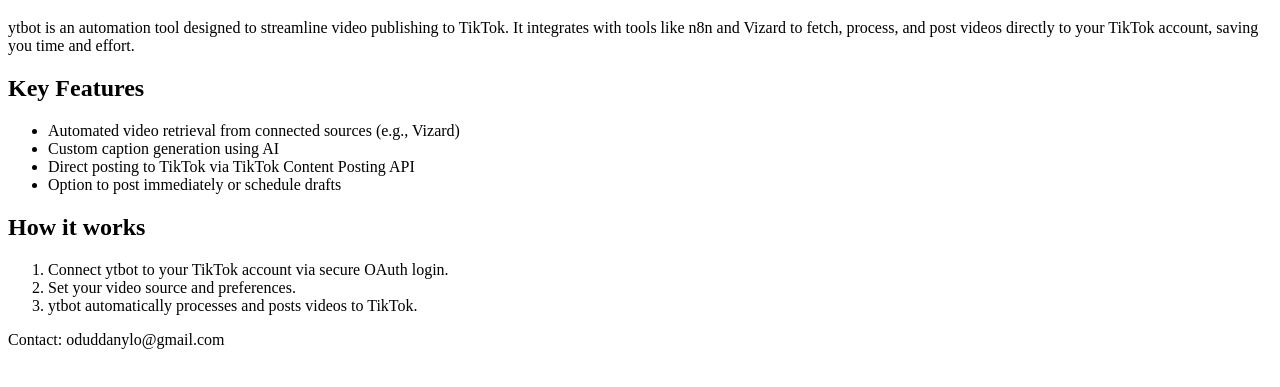
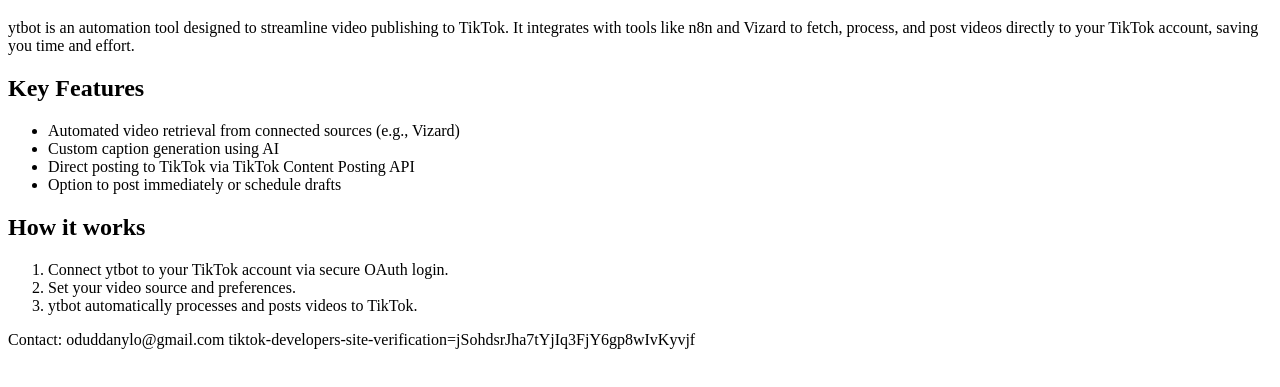
Before and after one commit to oduddanylo/ytbot-pages, a plain HTML site: page index.html in a window 1280 px wide. Shown: the part 61-448 px from the top of the page. Drawn offline with Linux system fonts and the light colour scheme.

Commit message:
Update index.html

```diff
--- a/index.html
+++ b/index.html
@@ -25,6 +25,7 @@
         <li>ytbot automatically processes and posts videos to TikTok.</li>
     </ol>
 
-    <p>Contact: oduddanylo@gmail.com</p>
+    <p>Contact: oduddanylo@gmail.com
+    tiktok-developers-site-verification=jSohdsrJha7tYjIq3FjY6gp8wIvKyvjf</p>
 </body>
 </html>
```
